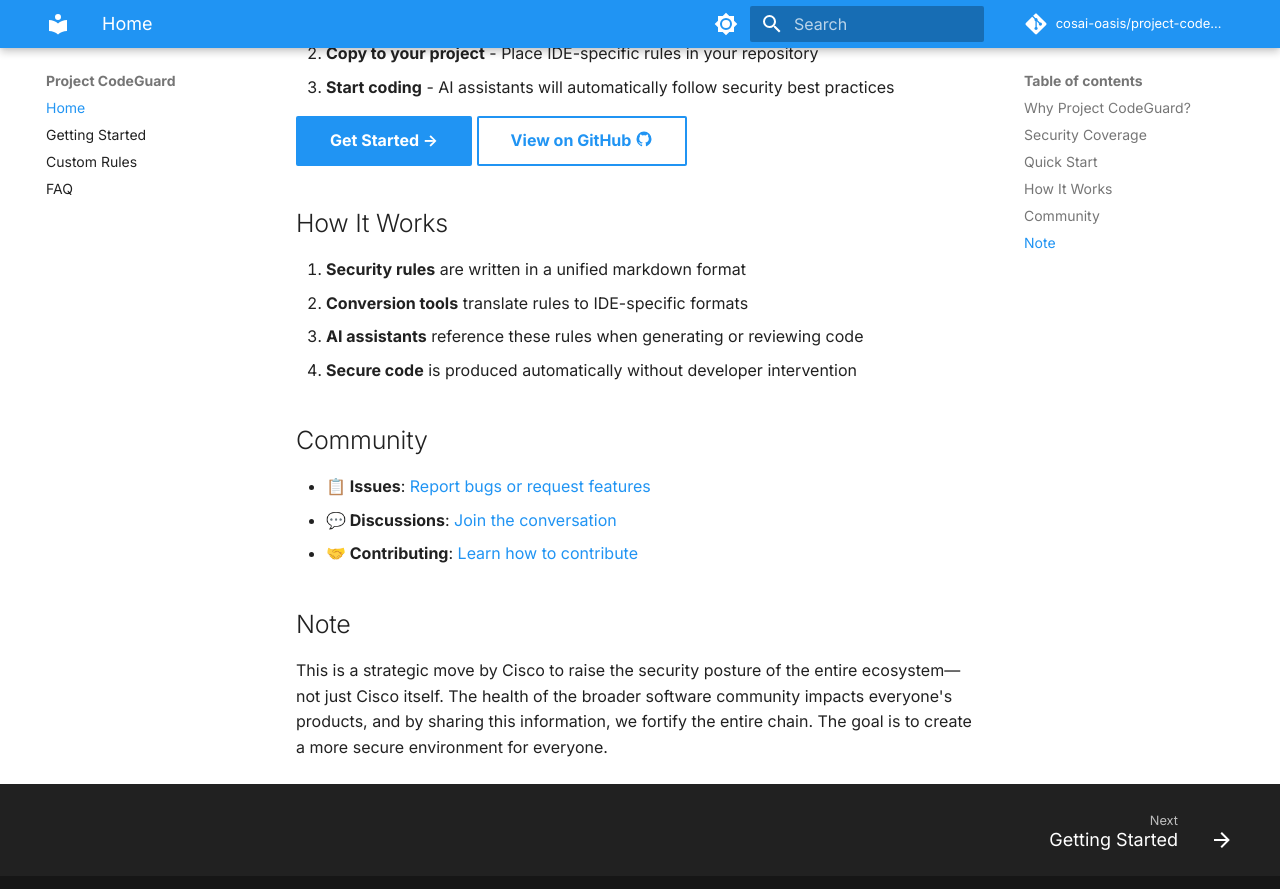
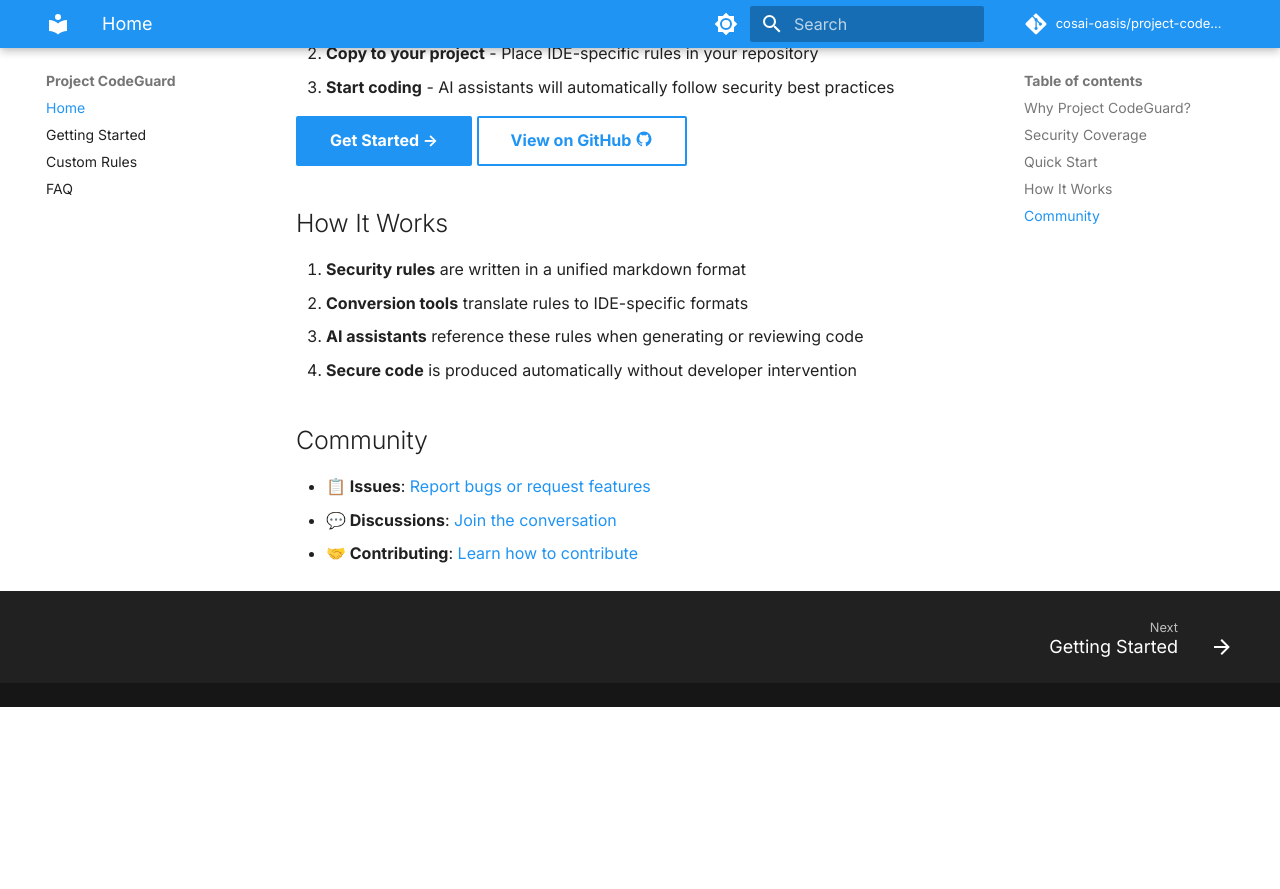
Before and after one commit to cosai-oasis/project-codeguard, an MkDocs documentation site: the page built from docs/index.md, in a window 1280 px wide and 900 px high, scrolled down 1760 px. Shown: the top 889 px of the window. Built offline with MkDocs 1.6.1 and Material for MkDocs 9.7.7, drawn with Linux system fonts in a browser that asks for light colours; comment, search, counter and statistics services are not loaded; after the commit the page ends 2467 px from its top, so only the background shows below that.

Commit message:
docs: Remove Cisco-specific note from index page
Remove the "Note" section that contained Cisco-specific messaging
about the strategic nature of the project. This aligns with the
project's transition to the CoSAI OASIS organization.

```diff
--- a/docs/index.md
+++ b/docs/index.md
@@ -60,7 +60,3 @@
 - **📋 Issues**: [Report bugs or request features](https://github.com/cosai-oasis/project-codeguard/issues)
 - **💬 Discussions**: [Join the conversation](https://github.com/cosai-oasis/project-codeguard/discussions)
 - **🤝 Contributing**: [Learn how to contribute](https://github.com/cosai-oasis/project-codeguard/blob/main/CONTRIBUTING.md)
-
-## Note
-
-This is a strategic move by Cisco to raise the security posture of the entire ecosystem—not just Cisco itself. The health of the broader software community impacts everyone's products, and by sharing this information, we fortify the entire chain. The goal is to create a more secure environment for everyone.
```
